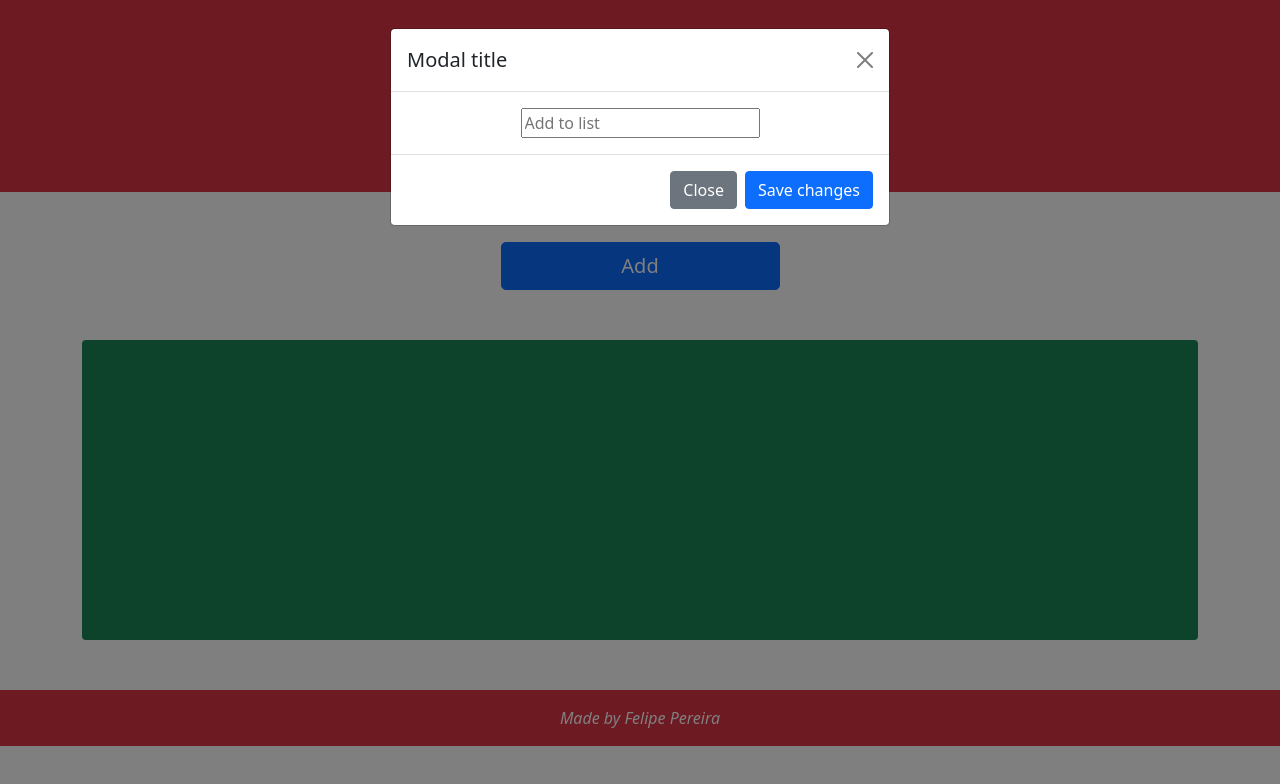
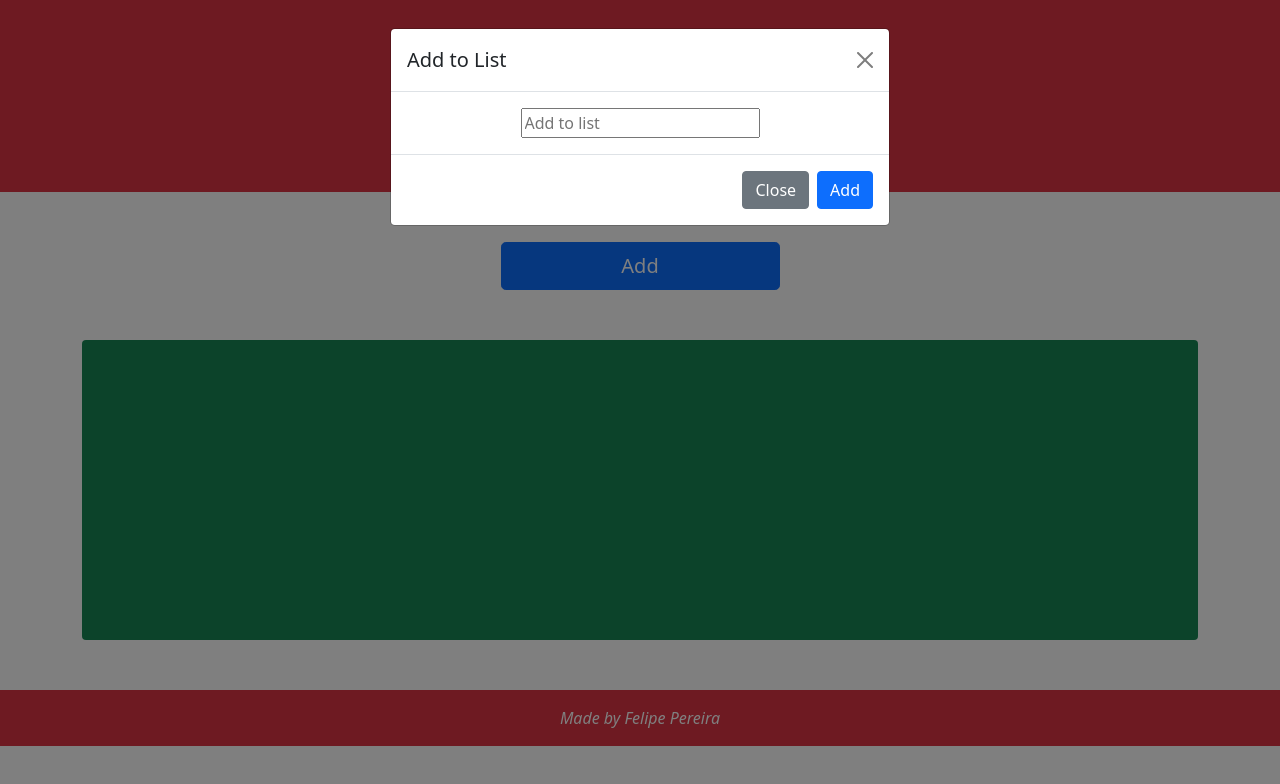
Before and after one commit to FelP012/Basic-ToDo-List, a plain HTML site: page index.html in a window 1280 px wide. Both pictures are taken after a click on the button "Add". Drawn offline with nearby package versions, Linux system fonts and the light colour scheme.

Commit message:
Update index.html

```diff
--- a/index.html
+++ b/index.html
@@ -40,7 +40,7 @@
       <div class="modal-dialog">
         <div class="modal-content">
           <div class="modal-header">
-            <h5 class="modal-title">Modal title</h5>
+            <h5 class="modal-title">Add to List</h5>
             <button type="button" class="btn-close" data-bs-dismiss="modal" aria-label="Close"></button>
           </div>
           <div class="modal-body text-center">
@@ -48,7 +48,7 @@
           </div>
           <div class="modal-footer">
             <button type="button" class="btn btn-secondary" data-bs-dismiss="modal">Close</button>
-            <button type="submit" class="btn btn-primary" onclick="add()">Save changes</button>
+            <button type="submit" class="btn btn-primary" onclick="add()">Add</button>
           </div>
         </div>
       </div>
```
